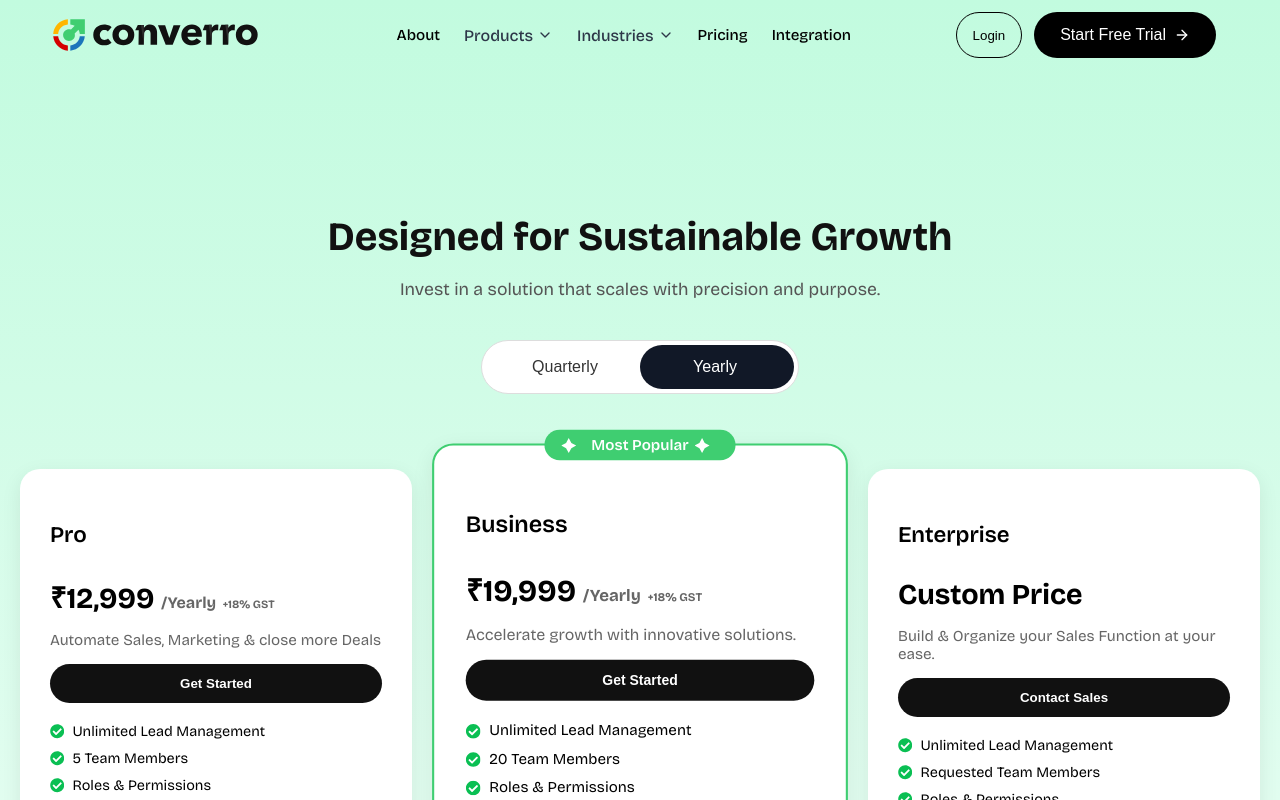
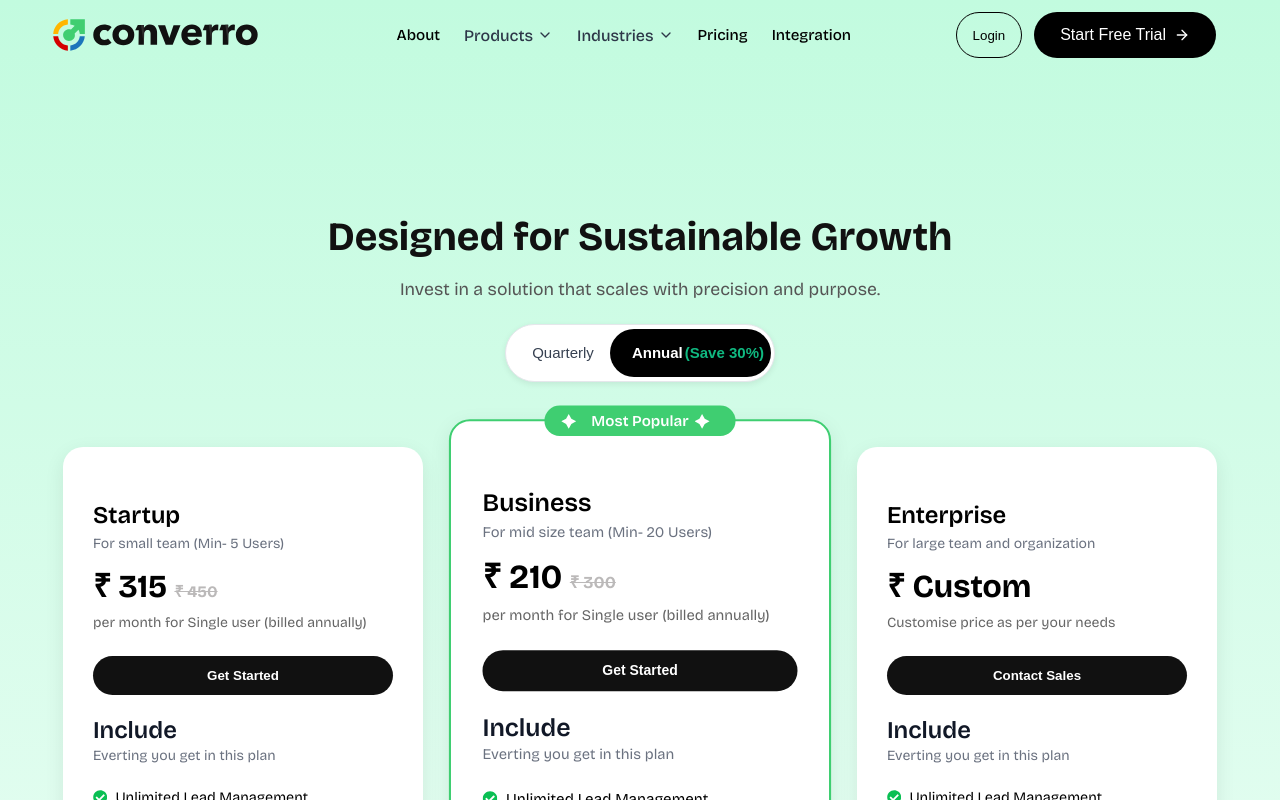
Before and after one commit to IsHa2507/converro, a React (Create React App) app: page /pricing in a window 1280 px wide. Shown: the top 800 px of the page. Built offline with nearby package versions, Linux system fonts and the light colour scheme.

Commit message:
fixed pricing

```diff
--- a/src/components/Pricing.css
+++ b/src/components/Pricing.css
@@ -22,64 +22,85 @@
 .section-subtitle {
   font-size: 1.1rem;
   color: #555;
-  margin-bottom: 40px;
+  margin-bottom: 20px;
 }
 
 /* ============================= */
 /*   Billing Toggle              */
 /* ============================= */
 .billing-toggle {
-  display: inline-flex;
+  display: flex;
+  position: relative;
   background: #fff;
   border-radius: 50px;
-  padding: 8px;
-  margin-bottom: 50px;
-  position: relative;
+  padding: 4px;
+  margin: 24px auto;
+  border: 1px solid #e5e7eb;
+  box-shadow: 0 2px 6px rgba(0,0,0,0.08);
+  width: 260px; /* total width */
+  height: 48px; /* taller for better centering */
   overflow: hidden;
-  border: 1px solid #ddd;
-  width: 300px;
-  height: 36px;
+   gap: 10px;
+   margin-bottom: 40px;
 }
 
 .billing-toggle button {
-  flex: 1;
+  display: flex;               /* flexbox inside button */
+  align-items: center;         /* vertical center */
+  justify-content: center;     /* horizontal center */
   border: none;
   background: transparent;
   border-radius: 50px;
+  font-size: 15px;
+  font-weight: 500;
+  color: #374151;
   cursor: pointer;
-  font-size: 1rem;
-  color: #333;
+  position: relative;
   z-index: 2;
   transition: color 0.3s ease;
-  display: flex;
-  align-items: center;
-  justify-content: center;
+}
+
+/* 30% and 70% width split */
+.billing-toggle button:first-child {
+  flex: 3;
+}
+
+.billing-toggle button:last-child {
+  flex: 7;
 }
 
 .billing-toggle button.active {
   color: #fff;
+  font-weight: 600;
+}
+
+.billing-toggle button .save {
+  color: #10b981;
+  font-weight: 600;
+  margin-left: 2px;
 }
 
 .billing-toggle .slider {
   position: absolute;
   top: 4px;
   bottom: 4px;
-  left: 4px;
-  width: calc((100% - 8px) / 2);
   border-radius: 50px;
-  background: #111827;
-  transition: transform 0.4s ease;
+  background: #000;
+  transition: all 0.3s ease;
   z-index: 1;
 }
 
-/* .billing-toggle .slider.monthly {
-  transform: translateX(0%);
-} */
+/* Slider = 30% */
+/* Slider = 30% */
 .billing-toggle .slider.quarterly {
-  transform: translateX(0%);
+  left: 4px;
+  width: calc(40%); /* 30% of total width minus padding */
 }
+
+/* Slider = 70% */
 .billing-toggle .slider.yearly {
-  transform: translateX(100%);
+  left: calc(30% + 24px);  /* start after first 30% + padding */
+  width: calc(60%); /* 70% of total width minus padding */
 }
 
 /* ============================= */
@@ -89,7 +110,7 @@
   display: flex;
   flex-wrap: wrap;
   justify-content: center;
-  gap: 30px; /* ✅ increased default gap */
+  gap: 35px; /* ✅ increased default gap */
   padding-top: 25px;
 }
 
@@ -99,7 +120,7 @@
   box-shadow: 0 6px 20px rgba(0, 0, 0, 0.08);
   padding: 30px;
   flex: 1 1 300px;   /* ✅ flexible, min 300px */
-  max-width: 360px;  /* ✅ prevents oversized cards */
+  max-width: 300px;  /* ✅ prevents oversized cards */
   text-align: left;
   position: relative;
   transition: transform 0.3s ease;
@@ -151,29 +172,57 @@
 /*   Card Content                */
 /* ============================= */
 .plan-name {
-  font-size: 1.4rem;
+  font-size: 1.5rem;
   font-weight: 600;
   margin-bottom: 10px;
 }
 
 .price {
-  font-size: 1.8rem;
+  font-size: 2rem;
   font-weight: 700;
   margin-bottom: 10px;
+  margin-top: -1px;
+
 }
 
 .period {
   font-size: 1rem;
-  color: #666;
+  color: #bbb9b9;
+  text-decoration: line-through;
 }
 .txt {
   font-size: 0.7rem;
   color: #666;
 }
 .desc {
-  font-size: 0.95rem;
+  font-size: 14px;
   color: #666;
-  margin-bottom: 15px;
+  margin-bottom: 25px;
+  margin-top: -2px;
+}
+/* Plan subtitle (texth below name) */
+.plan-subtitle {
+  font-size: 14px;
+  color: #6b7280; /* gray-500 */
+  margin-top: -4px;
+  margin-bottom: 12px;
+}
+
+/* Include title (textb) */
+.include-title {
+  font-size: 1.5rem;
+  font-weight: 600;
+  margin-top: 1px;
+  margin-bottom: 4px;
+  color: #111827; /* gray-900 */
+}
+
+/* Include subtitle (textp) */
+.include-subtitle {
+  font-size: 14px;
+  color: #6b7280; /* gray-500 */
+  margin-bottom: 25px;
+  margin-top: -1px;
 }
 
 .features {
--- a/src/components/Pricing.js
+++ b/src/components/Pricing.js
@@ -11,11 +11,12 @@ import AddOns from "./AddOns";
 const plans = {
   yearly:[
   {
-    name: "Pro",
-    price: "₹12,999",
-    period: "/Yearly",
-    text: "+18% GST",
-    description: "Automate Sales, Marketing & close more Deals",
+    name: "Startup",
+    texth:"For small team (Min- 5 Users)",
+    price: "₹ 315",
+    period: "₹ 450",
+    // text: "+18% GST",
+    description: "per month for Single user (billed annually)",
     includedFeatures: [
       "Unlimited Lead Management",
       "5 Team Members",
@@ -39,24 +40,27 @@ const plans = {
       "AI-powered chatbots",
       "Mobile Access to CRM",
       "API Integrations",
-
+      "Live Support",
+      "White-label Account",
     ],
     excludedFeatures: [
-      "Live Support",
+
       "Geo Tracking",
       "Custom Request",
       "Green Tick Application",
-      "White-label Account",
     ],
     cta: "Get Started",
+    textb:"Include",
+textp:"Everting you get in this plan",
     popular: false,
   },
   {
     name: "Business",
-    price: "₹19,999",
-    period: "/Yearly",
-    text: "+18% GST",
-    description: "Accelerate growth with innovative solutions.",
+    texth:"For mid size team (Min- 20 Users)",
+    price: "₹ 210",
+    period: "₹ 300",
+    // text: "+18% GST",
+    description: "per month for Single user (billed annually)",
     includedFeatures: [
       "Unlimited Lead Management",
       "20 Team Members",
@@ -82,17 +86,21 @@ const plans = {
       "API Integrations",
       "Priority Support",
       "Geo Tracking",
+      "White-label Account"
     ],
-    excludedFeatures: ["Green Tick Application", "White-label Account"],
+    excludedFeatures: ["Green Tick Application", ],
     cta: "Get Started",
+    textb:"Include",
+textp:"Everting you get in this plan",
     popular: true,
   },
   {
     name: "Enterprise",
-    price: "Custom Price",
+    texth:"For large team and organization",
+    price: "₹ Custom ",
     period: "",
 
-    description: "Build & Organize your Sales Function at your ease.",
+    description: "Customise price as per your needs",
     includedFeatures: [
       "Unlimited Lead Management",
       "Requested Team Members",
@@ -123,16 +131,19 @@ const plans = {
     ],
     excludedFeatures: [],
     cta: "Contact Sales",
+    textb:"Include",
+textp:"Everting you get in this plan",
     popular: false,
   },
   ],
   quarterly: [
 {
-name: "Pro",
-price: "₹3,499",
-period: "/Quarterly",
-text: "+18% GST",
-description: "Best for short-term scaling.",
+name: "Startup",
+    texth:"For small team (Min- 5 Users)",
+    price: "₹ 450",
+    // period: "₹ 450",
+
+    description: "per month for Single user (billed annually)",
    includedFeatures: [ "Unlimited Lead Management",
       "5 Team Members",
       "Roles & Permissions",
@@ -165,14 +176,17 @@ excludedFeatures: [
       "White-label Account",
     ],
 cta: "Get Started",
+textb:"Include",
+textp:"Everting you get in this plan",
 popular: false,
 },
 {
  name: "Business",
-price: "₹5,499",
-period: "/Quarterly",
-text: "+18% GST",
-description: "Perfect balance of features and cost.",
+    texth:"For mid size team (Min- 20 Users)",
+    price: "₹ 300",
+    // period: "₹ 300",
+    // text: "+18% GST",
+    description: "per month for Single user (billed annually)",
 includedFeatures: ["Unlimited Lead Management",
       "20 Team Members",
       "Roles & Permissions",
@@ -200,13 +214,17 @@ includedFeatures: ["Unlimited Lead Management",
       "Geo Tracking",],
 excludedFeatures: ["Green Tick Application", "White-label Account"],
 cta: "Get Started",
+textb:"Include",
+textp:"Everting you get in this plan",
 popular: true,
 },
 {
 name: "Enterprise",
-price: "Custom Price",
+    texth:"For large team and organization",
+    price: "₹ Custom ",
     period: "",
-description: "Flexible for enterprises.",
+
+    description: "Customise price as per your needs",
 includedFeatures: ["Unlimited Lead Management",
       "Requested Team Members",
       "Roles & Permissions",
@@ -236,6 +254,8 @@ includedFeatures: ["Unlimited Lead Management",
     ],
 excludedFeatures: [],
 cta: "Contact Sales",
+textb:"Include",
+textp:"Everting you get in this plan",
 popular: false,
 },
 ],
@@ -373,6 +393,8 @@ onClick={() => setBilling("monthly")}
 >
 Quarterly
 </button> */}
+{/* Toggle Button */}
+
    <button
     className={billing === "quarterly" ? "active" : ""}
     onClick={() => setBilling("quarterly")}
@@ -383,12 +405,12 @@ Quarterly
     className={billing === "yearly" ? "active" : ""}
     onClick={() => setBilling("yearly")}
   >
-Yearly
+    Annual <span className="save">(Save 30%)</span>
   </button>
   <span className={`slider ${billing}`}></span>
 </div>
 
-        {/* Pricing Cards */}
+
         <div className="pricing-cards">
   {plans[billing].map((plan, idx) => (
     <div
@@ -402,16 +424,24 @@ Yearly
             Most Popular
             <img src={sparkle} alt="sparkle" className="icon" />
           </div>
+
+          {/* Plan Name */}
           <h3 className="plan-name">{plan.name}</h3>
+          {/* texth below plan name */}
+          <p className="plan-subtitle">{plan.texth}</p>
+
           <p className="price">
             {plan.price}{" "}
             <span className="period">{plan.period}</span>{" "}
-            <span className="txt">{plan.text}</span>
           </p>
 
           <p className="desc">{plan.description}</p>
 
           <button className="btn">{plan.cta}</button>
+
+          {/* textb and textp after button */}
+          <h4 className="include-title">{plan.textb}</h4>
+          <p className="include-subtitle">{plan.textp}</p>
 
           <ul className="features">
             {plan.includedFeatures.map((f, i) => (
@@ -428,15 +458,23 @@ Yearly
         </div>
       ) : (
         <>
+          {/* Plan Name */}
           <h3 className="plan-name">{plan.name}</h3>
+          {/* texth below plan name */}
+          <p className="plan-subtitle">{plan.texth}</p>
+
           <p className="price">
             {plan.price}{" "}
             <span className="period">{plan.period}</span>{" "}
-            <span className="txt">{plan.text}</span>
           </p>
+
           <p className="desc">{plan.description}</p>
 
           <button className="btn">{plan.cta}</button>
+
+          {/* textb and textp after button */}
+          <h4 className="include-title">{plan.textb}</h4>
+          <p className="include-subtitle">{plan.textp}</p>
 
           <ul className="features">
             {plan.includedFeatures.map((f, i) => (
@@ -456,6 +494,7 @@ Yearly
   ))}
 </div>
 
+
       </section>
       <AddOns/>
       <FAQs />
```
Lines whose indentation alone changed are shown as unchanged.
